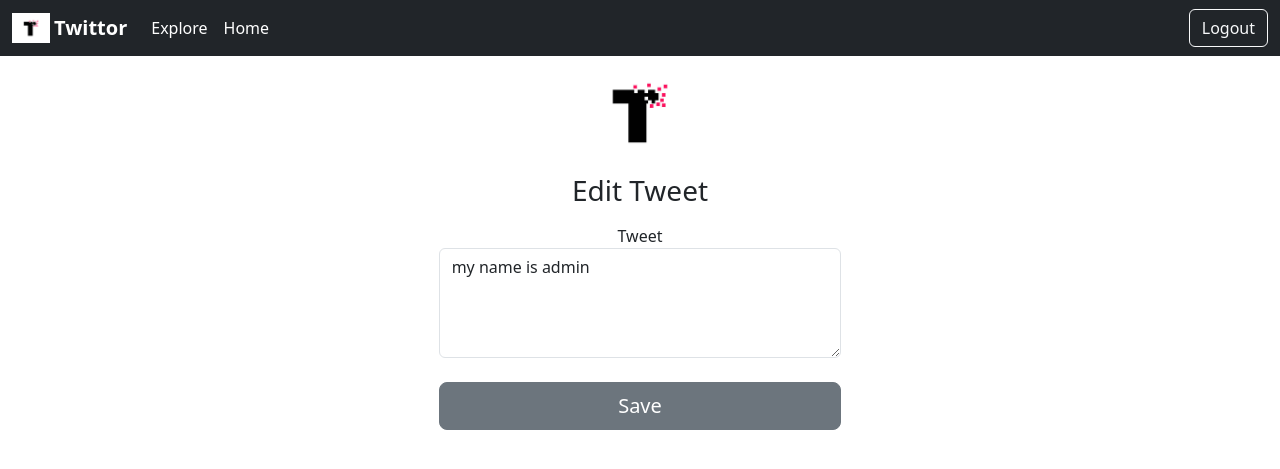
After one commit to chchchuang/Python-Flask-Demo_Twittor, a Flask app: a page that uses twittor/templates/edit_tweet.html in a window 1280 px wide. The commit adds this page. Shown: the top 469 px of the page. Run offline with Flask 3, Linux system fonts and the light colour scheme; a user stored in the database is signed in; some libraries are stand-ins or nearby versions.

Commit message:
enable editing tweet

```diff
--- a/twittor/__init__.py
+++ b/twittor/__init__.py
@@ -13,7 +13,7 @@ mail = Mail()
 moment = Moment()
 
 from twittor.config import Config
-from twittor.route import index, login, logout, register, user, page_not_found, edit_profile, reset_password_request, password_reset, explore, user_activate
+from twittor.route import index, login, logout, register, user, page_not_found, edit_profile, reset_password_request, password_reset, explore, user_activate, edit_tweet
 
 def create_app():
     app = Flask(__name__, template_folder = "templates",
@@ -46,5 +46,6 @@ def create_app():
     app.add_url_rule("/password_reset/<token>", "password_reset", password_reset, methods = ["GET","POST"])
     app.add_url_rule("/explore", "explore", explore)
     app.add_url_rule("/activate/<token>", "user_activate", user_activate)
+    app.add_url_rule("/edit_tweet/<create_time>", "edit_tweet", edit_tweet, methods = ["GET", "POST"])
     app.register_error_handler(404, page_not_found) #abort 404錯誤代碼後執行 page_not_found func
     return app
--- a/twittor/forms.py
+++ b/twittor/forms.py
@@ -36,6 +36,10 @@ class TweetForm(FlaskForm):
     tweet = TextAreaField("Tweet", validators = [DataRequired(), Length(min = 0, max = 140)])
     submit = SubmitField("Tweet")
 
+class EditTweetForm(FlaskForm):
+    tweet = TextAreaField("Tweet", validators = [DataRequired(), Length(min = 0, max = 140)])
+    submit = SubmitField("Save")
+
 class PasswordResetRequestForm(FlaskForm):
     email = StringField("Email Address", validators = [DataRequired(), Email()])
     submit = SubmitField("Reset Password")
--- a/twittor/route.py
+++ b/twittor/route.py
@@ -1,7 +1,7 @@
 from flask import render_template, redirect, url_for, request, abort, current_app, flash
 from flask_login import login_user, current_user, logout_user, login_required
 
-from twittor.forms import LoginForm, RegisterForm, EditProfileForm, TweetForm, PasswordResetRequestForm, PasswdRestForm
+from twittor.forms import LoginForm, RegisterForm, EditProfileForm, TweetForm, PasswordResetRequestForm, PasswdRestForm, EditTweetForm
 from twittor.models.user import User #要讓 flask知道 model存在
 from twittor.models.tweet import Tweet
 from twittor.email import send_email
@@ -124,8 +124,22 @@ def edit_profile():
     if form.validate_on_submit():
         current_user.about_me = form.about_me.data
         db.session.commit()
-        return redirect(url_for("profile", username = current_user.username)) #url_for('endpoint') -> def user(username)
+        return redirect(url_for("profile", username = current_user.username))
     return render_template("edit_profile.html", title = "Edit Profile", form = form)
+
+@login_required
+def edit_tweet(create_time):
+    t = Tweet.query.filter_by(create_time = create_time, author = current_user).first()
+    if not t:
+        abort(404)
+    form = EditTweetForm()
+    if request.method == "GET":
+        form.tweet.data = t.body
+    if form.validate_on_submit():
+        t.body = form.tweet.data
+        db.session.commit()
+        return redirect(url_for("profile", username = current_user.username))
+    return render_template("edit_tweet.html", title = "Edit Tweet", form = form)
 
 def reset_password_request():
     if current_user.is_authenticated:
--- a/twittor/templates/_tweets.html
+++ b/twittor/templates/_tweets.html
@@ -14,6 +14,11 @@
           {{ moment(tweet.create_time).format("YYYY-MM-DD, HH:mm:ss") }}
           ({{ moment(tweet.create_time).fromNow() }})
           <!-- {{ (tweet.create_time).strftime("%Y-%m-%d %H:%M:%S") }} -->
+        </td>
+        <td>
+          {% if tweet.author == current_user %}
+          <p><a href="{{ url_for('edit_tweet', create_time = tweet.create_time) }}">Edit</a></p>
+          {% endif %}
         </td>
       </tr>
       <tr>
--- /dev/null
+++ b/twittor/templates/edit_tweet.html
@@ -0,0 +1,28 @@
+{% extends "base.html" %}
+
+{% block content %}
+
+<div class='row'>
+    <div class="text-center col-lg-4"></div>
+    <div class="text-center col-lg-4">
+        <main class="text-center form-signin w-100 m-auto">
+            <form action="" method="post">
+                {{ form.hidden_tag() }}
+
+                <img class="mb-1" src="/img/logo.jpeg" alt="LOGO" width="144" height="114">
+                <h1 class="h3 mb-3 fw-normal">Edit Tweet</h1>
+
+                <div>
+                    {{ form.tweet.label }}<br />
+                    {{ form.tweet(class="form-control", cols=50, rows=4) }}<br />
+                    {% for error in form.tweet.label.errors %}
+                    <span style="color: red">[{{ error }}]</span>
+                    {% endfor %}
+                </div>
+                {{ form.submit(class="w-100 btn btn-lg btn-secondary") }} <br>
+            </form>
+        </main>
+    </div>
+</div>
+
+{% endblock %}
```
Also changed, not shown: twittor/twittor.db.
